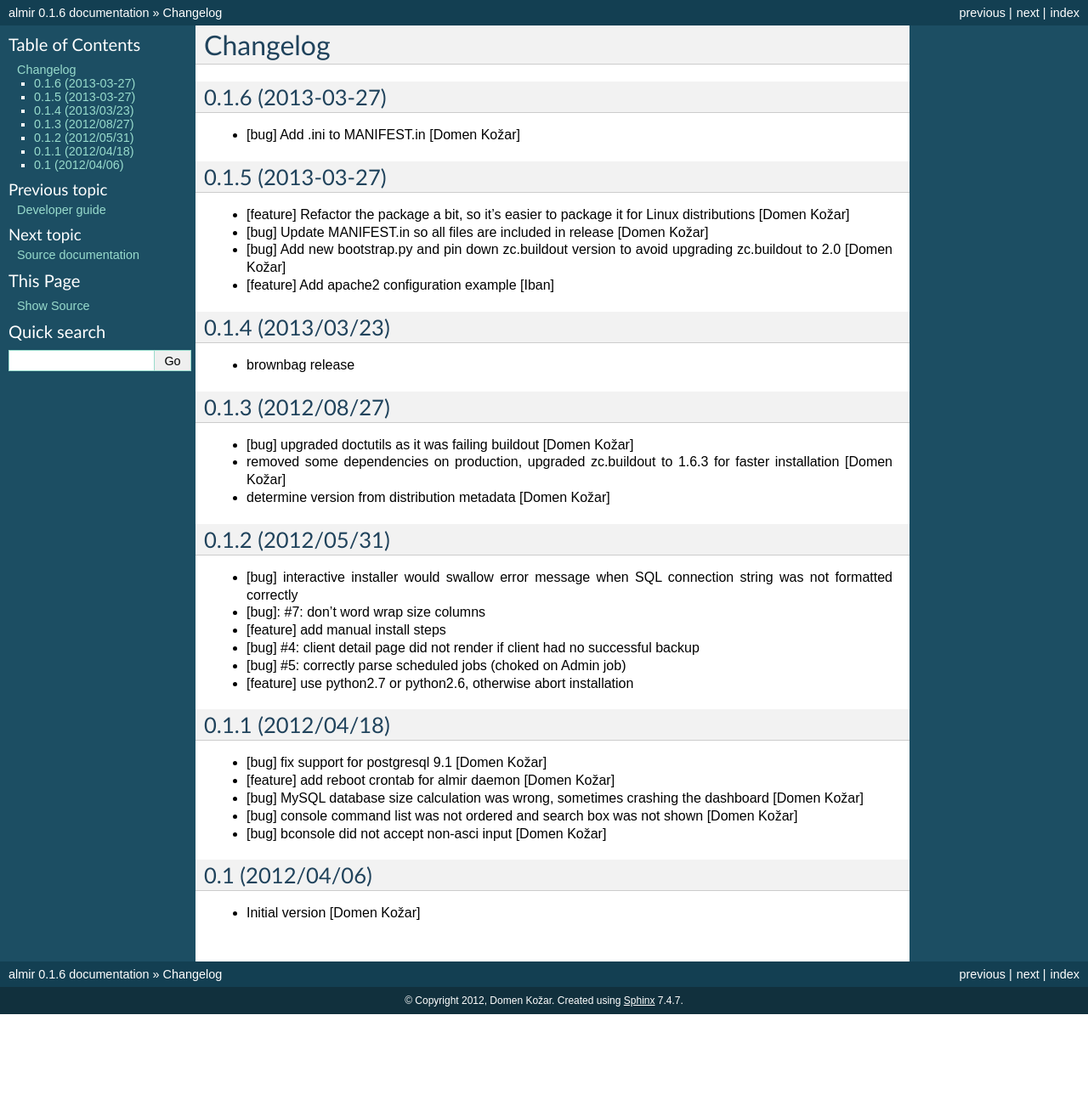
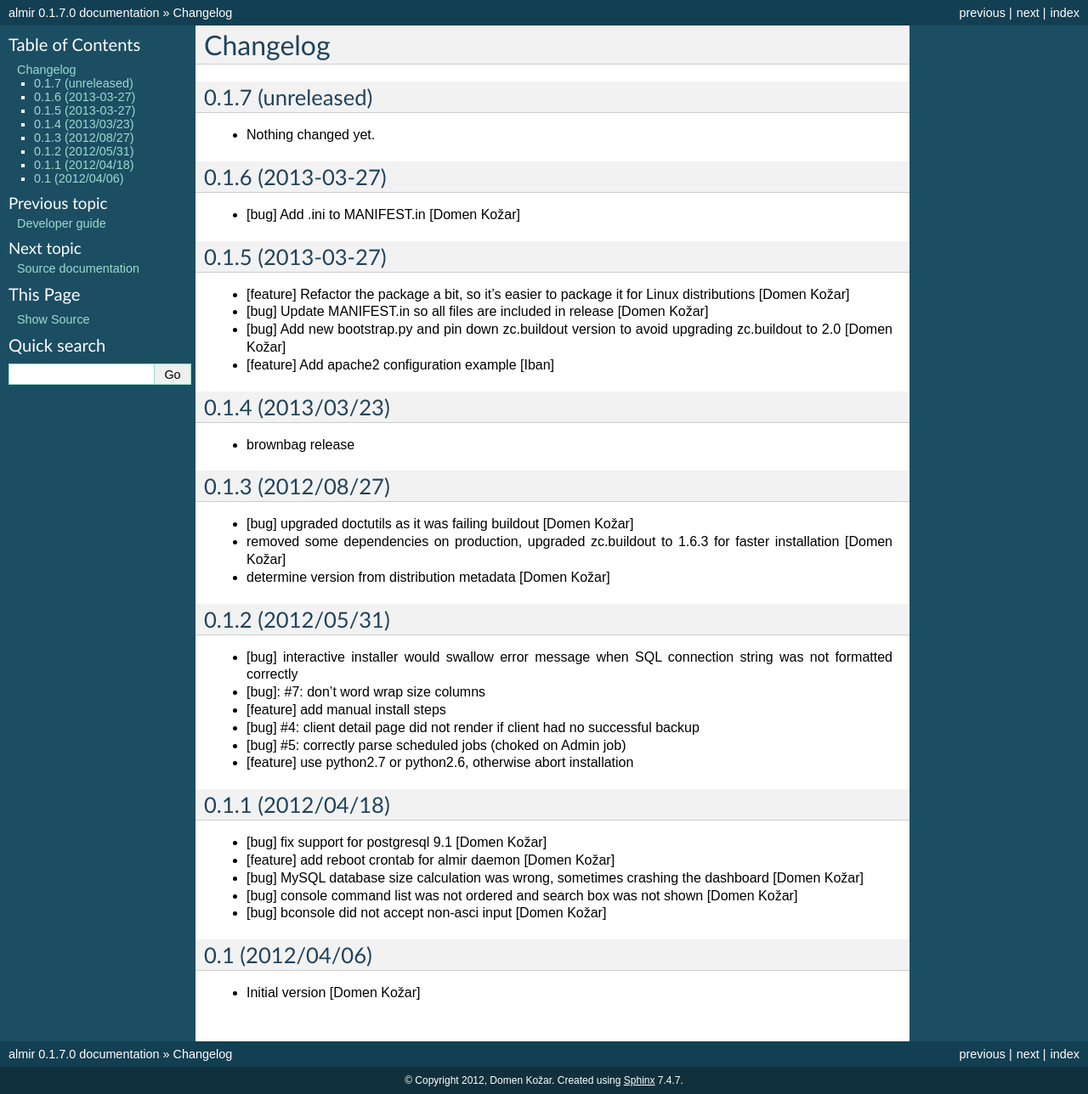
Before and after one commit to domenkozar/almir, a Sphinx documentation site: the page built from docs/source/changelog.rst, in a window 1280 px wide. Shown: the whole page at 85% size. Built offline with Sphinx 7.4.7, drawn with Linux system fonts in a browser that asks for light colours; before the commit the page ends 1194 px from its top, so only the background shows below that.

Commit message:
Back to development: 0.1.7

```diff
--- a/docs/source/changelog.rst
+++ b/docs/source/changelog.rst
@@ -1,5 +1,11 @@
 Changelog
 =========
+
+0.1.7 (unreleased)
+------------------
+
+- Nothing changed yet.
+
 
 0.1.6 (2013-03-27)
 ------------------
--- a/setup.py
+++ b/setup.py
@@ -34,7 +34,7 @@ except ImportError:
     requires.append('pysqlite')
 
 setup(name='almir',
-      version='0.1.6',
+      version='0.1.7.dev0',
       description='Almir is a Bacula (backup solution) web interface written in Python.',
       long_description=README + '\n\n' + CHANGES,
       classifiers=[
```
